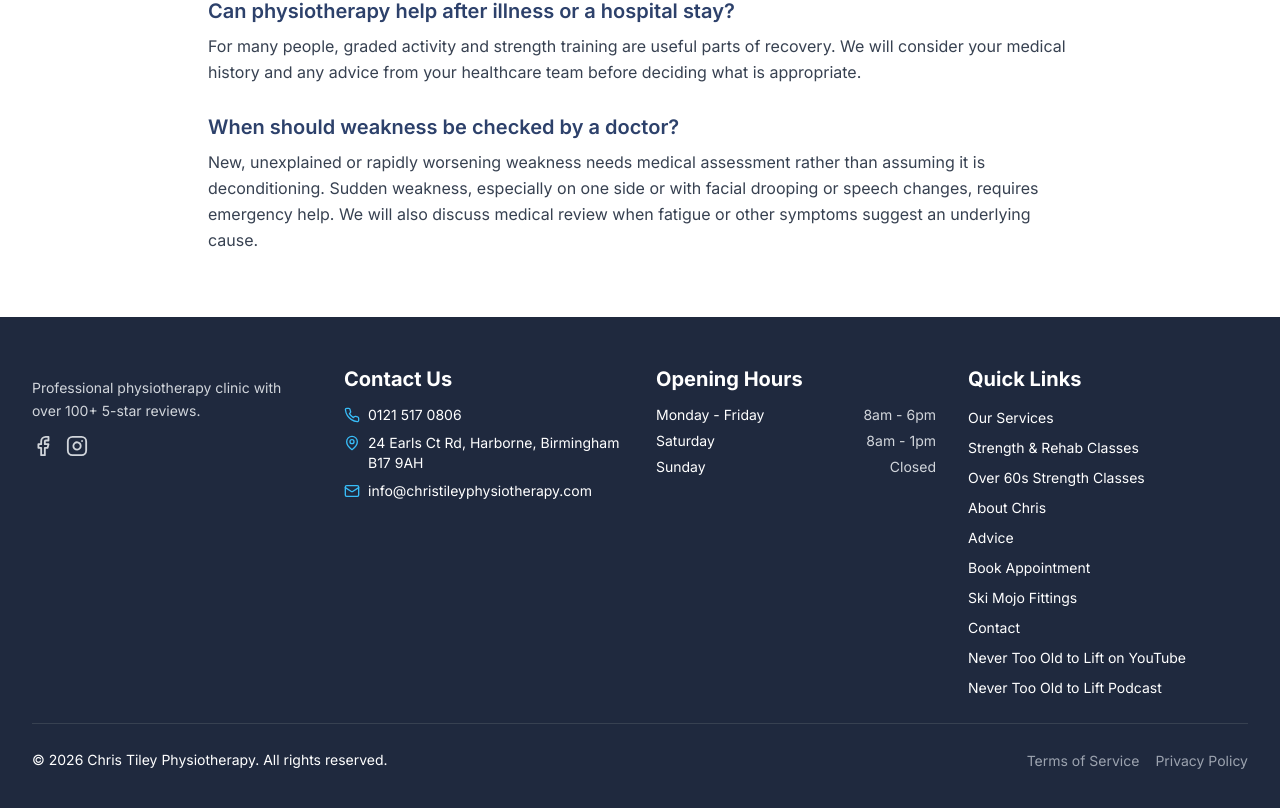
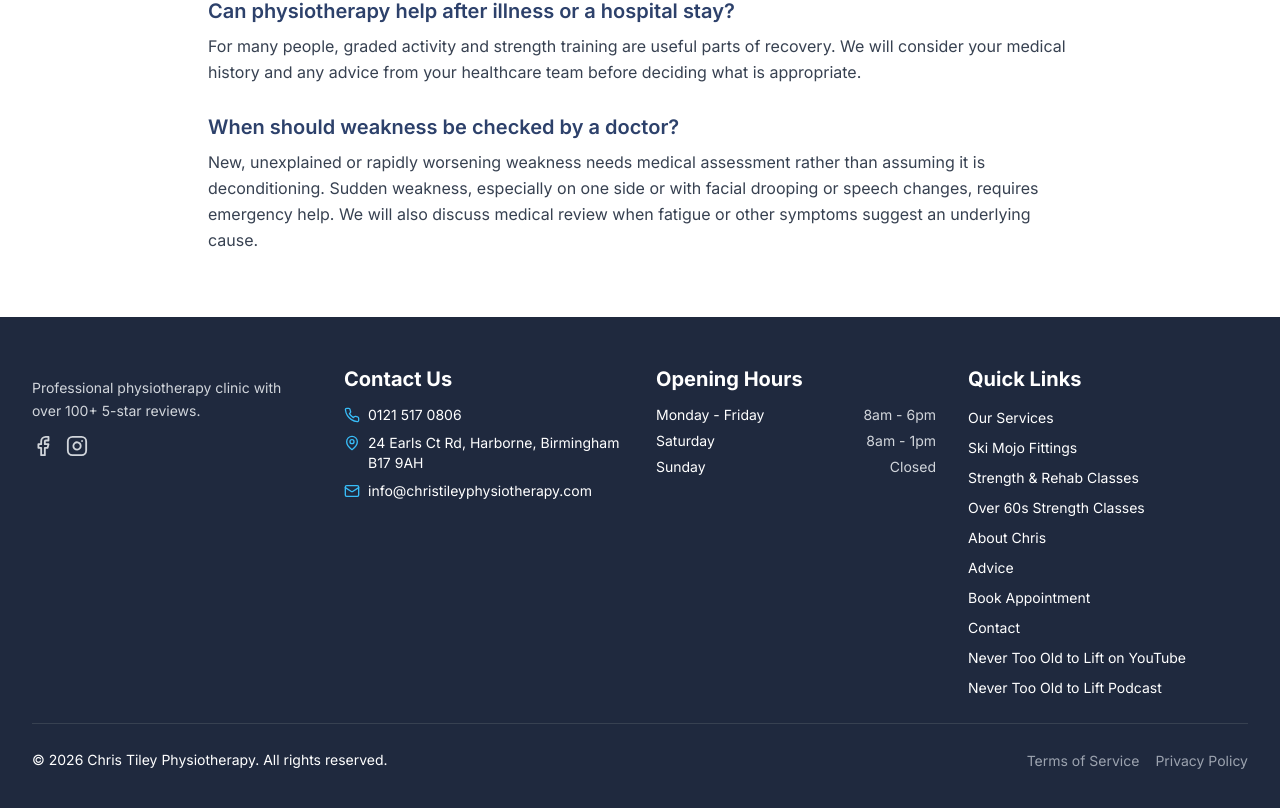
Before and after one commit to CTPhysio/CTPhysio, a React (Vite) app: page /treatments/deconditioning in a window 1280 px wide. Shown: the part 3259-4067 px from the top of the page. Built offline with nearby package versions, Linux system fonts and the light colour scheme.

Commit message:
Add Ski Mojo internal links to Footer.tsx

```diff
--- a/src/components/Footer.tsx
+++ b/src/components/Footer.tsx
@@ -87,12 +87,12 @@ const Footer: React.FC = () => {
               <h3 className="text-base md:text-xl font-bold mb-3">Quick Links</h3>
               <ul className="space-y-1.5">
                 <li><a href="/services/" className="text-sm hover:text-sky-400 transition-colors">Our Services</a></li>
+                <li><a href="/ski-mojo/" className="text-sm hover:text-sky-400 transition-colors">Ski Mojo Fittings</a></li>
                 <li><a href="/strength-rehab-classes/" className="text-sm hover:text-sky-400 transition-colors">Strength &amp; Rehab Classes</a></li>
                 <li><a href="/over-60s-strength-classes/" className="text-sm hover:text-sky-400 transition-colors">Over 60s Strength Classes</a></li>
                 <li><a href="/about/" className="text-sm hover:text-sky-400 transition-colors">About Chris</a></li>
                 <li><a href="/advice/" className="text-sm hover:text-sky-400 transition-colors">Advice</a></li>
                 <li><a href="/booking/" className="text-sm hover:text-sky-400 transition-colors">Book Appointment</a></li>
-                <li><a href="/ski-mojo/" className="text-sm hover:text-sky-400 transition-colors">Ski Mojo Fittings</a></li>
                 <li><a href="/contact/" className="text-sm hover:text-sky-400 transition-colors">Contact</a></li>
                 <li><a href="https://www.youtube.com/c/NeverTooOldtoLift" target="_blank" rel="noopener noreferrer" className="text-sm hover:text-sky-400 transition-colors">Never Too Old to Lift on YouTube</a></li>
                 <li><a href="https://nevertoooldtolift.com/category/podcast/" target="_blank" rel="noopener noreferrer" className="text-sm hover:text-sky-400 transition-colors">Never Too Old to Lift Podcast</a></li>
```
